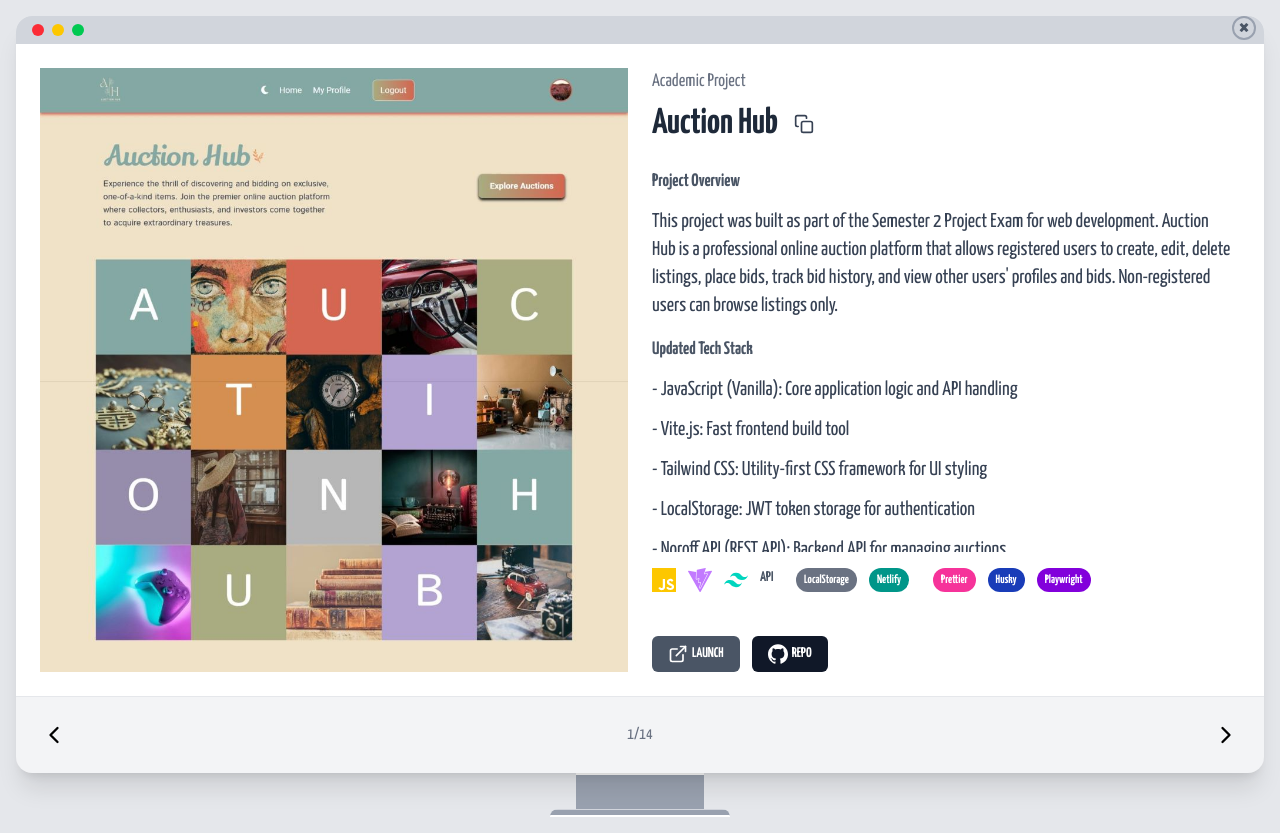
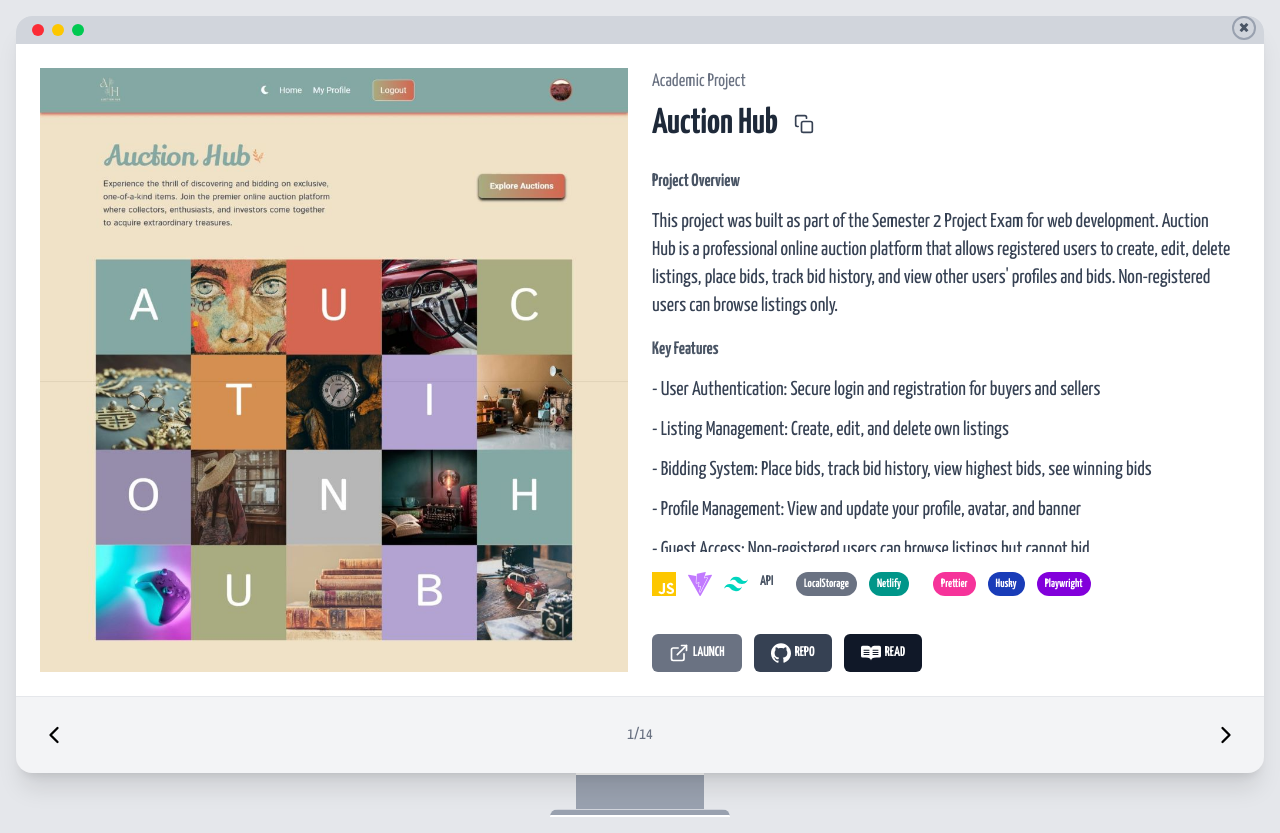
Before and after one commit to sanakhuram/portfolio-2, a Next.js app: page /projects/1 in a window 1280 px wide. Built offline with nearby package versions, Linux system fonts and the light colour scheme.

Commit message:
✨ Added README links and  button
- Added clickable README link
- Changed button color for better visibility
- Adjusted margins for consistent spacing

```diff
--- a/src/app/projects/[slug]/page.tsx
+++ b/src/app/projects/[slug]/page.tsx
@@ -15,6 +15,7 @@ import {
   SiNextdotjs,
   SiHtml5,
   SiJest,
+  SiReadme,
 } from 'react-icons/si';
 import { useState } from 'react';
 import toast from 'react-hot-toast';
@@ -150,7 +151,7 @@ export default function ProjectArticle({ params }: { params: Promise<{ slug: str
               </div>
 
               {/* Tech Stack */}
-              <div className="flex flex-wrap gap-3 mt-4">
+              <div className="flex flex-wrap gap-3 mt-5">
                 {project.techStack.map((tech) => (
                   <div
                     key={tech}
@@ -164,24 +165,49 @@ export default function ProjectArticle({ params }: { params: Promise<{ slug: str
 
           {/* Buttons */}
 <div className="flex flex-col sm:flex-row gap-3 mt-4">
+  {/* LAUNCH */}
   <a
     href={project.liveUrl}
     target="_blank"
     rel="noopener noreferrer"
-                className={`${bodyFont.variable} inline-flex items-center justify-center gap-1 px-4 py-2 rounded-md bg-gray-600 text-white text-sm font-semibold`}
+    className={`${bodyFont.variable} relative group inline-flex items-center justify-center gap-1 px-4 py-2 rounded-md bg-gray-500 text-white text-sm font-semibold overflow-hidden border border-transparent transition-all duration-300 group-hover:border-dotted group-hover:border-gray-800`}
   >
+    {/* Curtain */}
+    <span className="absolute inset-0 bg-white scale-x-0 group-hover:scale-x-100 origin-left transition-transform duration-300"></span>
+
+    {/* Text + Icon */}
+    <span className="relative z-10 inline-flex items-center gap-1 group-hover:text-gray-800">
       <FiExternalLink className="w-5 h-5" /> LAUNCH
+    </span>
   </a>
 
+  {/* REPO */}
   <a
     href={project.repoUrl}
     target="_blank"
     rel="noopener noreferrer"
-                className={`${bodyFont.variable} inline-flex items-center justify-center gap-1 px-4 py-2 rounded-md bg-gray-900 text-white text-sm font-semibold`}
+    className={`${bodyFont.variable} relative group inline-flex items-center justify-center gap-1 px-4 py-2 rounded-md bg-gray-700 text-white text-sm font-semibold overflow-hidden border border-transparent transition-all duration-300 group-hover:border-dotted group-hover:border-gray-800`}
   >
+    <span className="absolute inset-0 bg-white scale-x-0 group-hover:scale-x-100 origin-left transition-transform duration-300"></span>
+    <span className="relative z-10 inline-flex items-center gap-1 group-hover:text-gray-800">
       <SiGithub className="w-5 h-5" /> REPO
+    </span>
+  </a>
+
+  {/* READ */}
+  <a
+    href={project.readUrl}
+    target="_blank"
+    rel="noopener noreferrer"
+    className={`${bodyFont.variable} relative group inline-flex items-center justify-center gap-1 px-4 py-2 rounded-md bg-gray-900 text-white text-sm font-semibold overflow-hidden border border-transparent transition-all duration-300 group-hover:border-dotted group-hover:border-gray-800`}
+  >
+    <span className="absolute inset-0 bg-white scale-x-0 group-hover:scale-x-100 origin-left transition-transform duration-300"></span>
+    <span className="relative z-10 inline-flex items-center gap-1 group-hover:text-gray-800">
+      <SiReadme className="w-5 h-5" /> READ
+    </span>
   </a>
 </div>
+
           </div>
         </div>
 
--- a/src/components/HeroSection.tsx
+++ b/src/components/HeroSection.tsx
@@ -14,7 +14,7 @@ const slides = [
     title: 'Hey Im Sana',
     subtitle:
       'Frontend Developer & UX/UI Designer creating interactive, user-focused experiences and open to collaboration',
-    bg: '#adc178',
+    bg: '#77afc3',
     targetIndex: -1,
   },
   {
@@ -42,7 +42,7 @@ const slides = [
     title: 'Let Us Create',
     subtitle:
       'I’m looking forward to connecting and collaborating to bring creative ideas to life, lets just connect and create something exciting',
-    bg: '#77afc3',
+    bg: '#adc178',
     targetIndex: 5,
   },
 ];
@@ -80,7 +80,7 @@ export default function HeroSection({ onViewMore }: HeroSectionProps) {
           animate={{ opacity: 1, y: 0, scale: 1 }}
           exit={{ opacity: 0, y: -20, scale: 0.95 }}
           transition={{ duration: 0.6 }}
-          className={`${headingFont.variable} font-extrabold uppercase text-center text-white relative z-10`}
+          className={`${headingFont.variable} font-extrabold uppercase text-center text-white relative z-10 mt-15`}
           style={{
             fontSize: 'clamp(3rem, 10vw, 8rem)',
             maxWidth: 'clamp(20rem, 70vw, 60rem)',
--- a/src/utils/SectionData.ts
+++ b/src/utils/SectionData.ts
@@ -10,5 +10,5 @@ export const sections = [
   { id: 'projects', content: 'Projects', bg: '#D9D9D9' },
   { id: 'awards', content: 'Awards', bg: '#947EA6' },
   { id: 'skills', content: 'Skills', bg: '#333333' },
-  { id: 'contact', content: 'Contact Me', bg: '#77afc3' },
+  { id: 'contact', content: 'Contact Me', bg: '#adc178' },
 ];
--- a/src/utils/projectData.ts
+++ b/src/utils/projectData.ts
@@ -7,6 +7,7 @@ export type Project = {
   slug: string;
   liveUrl: string;
   repoUrl: string;
+  readUrl: string;
   detailedDescription: string; // text shown on slug page
   techStack: string[];
 };
@@ -20,11 +21,24 @@ export const projects: Project[] = [
   slug: 'auction-hub',
   liveUrl: 'https://auction-hub.netlify.app/',
   repoUrl: 'https://github.com/sanakhuram/auction-hub-SP2',
+  readUrl: 'https://github.com/sanakhuram/auction-hub-SP2/blob/main/README.md',
   detailedDescription: `
 Project Overview:
 This project was built as part of the Semester 2 Project Exam for web development. Auction Hub is a professional online auction platform that allows registered users to create, edit, delete listings, place bids, track bid history, and view other users' profiles and bids. Non-registered users can browse listings only.
 
-Updated Tech Stack:
+Key Features:
+- User Authentication: Secure login and registration for buyers and sellers
+- Listing Management: Create, edit, and delete own listings
+- Bidding System: Place bids, track bid history, view highest bids, see winning bids
+- Profile Management: View and update your profile, avatar, and banner
+- Guest Access: Non-registered users can browse listings but cannot bid
+- Dark/Light Mode: Full theme toggle support
+- Search Functionality: Search for listings with refined filtering options
+- Scrollable Content: Smooth scrolling for long lists of auctions
+- Custom Styles: Custom color classes and shadows applied throughout the UI
+- Viewing Others: Logged-in users can view other profiles and their bid history
+
+Tech Stack:
 - JavaScript (Vanilla): Core application logic and API handling
 - Vite.js: Fast frontend build tool
 - Tailwind CSS: Utility-first CSS framework for UI styling
@@ -35,18 +49,6 @@ Updated Tech Stack:
 - Prettier: Code formatter for consistent styling
 - Husky: Git hooks for pre-commit checks
 - Playwright: End-to-end testing framework
-
-Features:
-- User Authentication: Secure login and registration for buyers and sellers
-- Listing Management: Create, edit, and delete own listings
-- Bidding System: Place bids, track bid history, view highest bids, see winning bids
-- Profile Management: View and update your profile, avatar, and banner
-- Guest Access: Non-registered users can browse listings but cannot bid
-- Dark/Light Mode: Full theme toggle support
-- Search Functionality: Search for listings with refined filtering options
-- Scrollable Content: Smooth scrolling for long lists of auctions
-- Custom Styles: Custom color classes and shadows applied throughout the UI
-- Viewing Others: Logged-in users can view other profiles and their bid history
 
 How to Use the App:
 1. Sign Up/Login:
@@ -101,6 +103,7 @@ How to Use the App:
     slug: 'sociogram',
     liveUrl: 'https://sociogram-app.netlify.app/',
     repoUrl: 'https://github.com/sanakhuram/css-frameworks',
+    readUrl: 'https://github.com/sanakhuram/css-frameworks/blob/main/README.md',
     detailedDescription: `
 Project Overview:
 This project is part of the CSS Frameworks Assignment, where Tailwind CSS was integrated into an existing JavaScript 2 Course Assignment (JS2CA). Sociogram is a client-side social media app allowing users to interact and manage content dynamically.
@@ -162,6 +165,7 @@ How to Use the App:
     slug: 'vibe-cart',
     liveUrl: 'https://jsfw-sanakhuram.vercel.app/',
     repoUrl: 'https://github.com/sanakhuram/jsfw-sanakhuram',
+    readUrl: 'https://github.com/sanakhuram/jsfw-sanakhuram/blob/master/README.md',
     detailedDescription: `
 Vibe Cart is a modern, fully functional e-commerce platform built with Next.js, React, TypeScript, and TailwindCSS. Users can browse products, add to favorites, manage cart items, and checkout efficiently. The platform includes a responsive layout, animations via Framer Motion, a contact form, and a Terms & Conditions page.
 
@@ -215,6 +219,7 @@ Additional Notes:
     slug: 'holidaze',
     liveUrl: 'https://holidaze-green.vercel.app/',
     repoUrl: 'https://github.com/sanakhuram/holidaze',
+    readUrl : 'https://github.com/sanakhuram/holidaze/blob/master/README.md',
     detailedDescription: `
 Holidaze is a full-featured accommodation booking platform built with Next.js, React, and TailwindCSS. Users can search venues, view details, book accommodations, and manage their reservations efficiently.
 
@@ -237,7 +242,8 @@ Key Features:
     techStack: ['JavaScript', 'API', 'HTML', 'CSS'],
 
     liveUrl: 'https://color-muse-blog-project-exam-1.netlify.app/',
-    repoUrl: 'https://github.com/your-username/color-muse-blog',
+    repoUrl: 'https://github.com/sanakhuram/FED-PE1-SanaKhuram-color-muse-blog-',
+    readUrl: 'https://github.com/sanakhuram/FED-PE1-SanaKhuram-color-muse-blog-/blob/main/README.md',
     detailedDescription: `
 Color Muse Blog is a responsive blogging platform that allows users to create, read, update, and delete blog posts. The application features a carousel to showcase featured posts and provides a user-friendly interface for managing content.
 
@@ -261,6 +267,7 @@ Key Features:
     techStack: ['CSS', 'HTML', 'JavaScript', 'API'],
     liveUrl: 'https://sanakhuram.github.io/follow-the-steps/',
     repoUrl: 'https://github.com/sanakhuram/follow-the-steps',
+    readUrl: 'https://github.com/sanakhuram/follow-the-steps/blob/main/README.md',
     detailedDescription: `
 Follow the Steps is a hiking and trails discovery website focused on the Trondheim area. It features interactive maps and detailed trail information using OpenStreetMap API. Winner of Noroff’s Golden Egg Award 2025 ,.
 
@@ -284,6 +291,7 @@ Key Features:
     techStack: ['React', 'NextJS', 'TypeScript', 'API', 'Tailwind'],
     liveUrl: 'https://coffee-cafe-app.vercel.app',
     repoUrl: 'https://github.com/sanakhuram/coffee-cafe-app',
+    readUrl: 'https://github.com/sanakhuram/coffee-cafe-app/blob/master/README.md',
     detailedDescription: `
 Brew & Bloom is a modern coffee shop web application that allows users to browse the menu, place orders, and manage their profiles. The app features a custom-built API for handling menu items, orders, and user interactions.
 
@@ -306,6 +314,7 @@ Key Features:
     techStack: ['API', 'React', 'TypeScript', 'NextJS', 'Tailwind'],
     liveUrl: 'https://crypto-dashboard-nine-gilt.vercel.app',
     repoUrl: 'https://github.com/sanakhuram/crypto-dashboard',
+    readUrl: 'https://github.com/sanakhuram/crypto-dashboard/blob/master/README.md',
     detailedDescription: `
 Crypto Dashboard is a real-time cryptocurrency dashboard that provides users with up-to-date information on various cryptocurrencies. The app utilizes the CoinGecko API to fetch data and is built with React, TypeScript, and TailwindCSS.
 
@@ -327,6 +336,7 @@ Key Features:
   techStack: ['HTML', 'CSS', 'JavaScript', 'EmailJS'],
   liveUrl: 'https://hopeandhealthwelfareassociation.com/',
   repoUrl: 'https://github.com/sanakhuram/hope-health-welfare-associations',
+  readUrl: 'https://github.com/sanakhuram/hope-health-welfare-associations/blob/main/README.md',
   detailedDescription: `
 Hope & Health Welfare Association is a non-profit organization dedicated to improving community health, education, and social welfare in Okara, Pakistan, with a special focus on empowering underprivileged girls. This website was designed from Figma to code, including custom logo and branding, responsive layout, and integration with donation and shop features.
 
@@ -374,6 +384,7 @@ Key Features:
   techStack: ['API', 'HTML', 'JavaScript', 'Tailwind'],
   liveUrl: 'https://sanakhuram.github.io/Food-Blog/',
   repoUrl: 'https://github.com/sanakhuram/Food-Blog',
+  readUrl: 'https://github.com/sanakhuram/Food-Blog/blob/main/README.md',
   detailedDescription: `
 Food Blog is a responsive website where users can search for recipes using the Spoonacular API. The search functionality displays up to 10 recipes at a time.
 
@@ -407,6 +418,7 @@ Key Features:
   techStack: ['JavaScript', 'API', 'HTML', 'CSS', 'FIGMA'],
   liveUrl: 'https://sanakhuram.github.io/squareEyes-js/',
   repoUrl: 'https://github.com/sanakhuram/squareEyes-js',
+  readUrl: 'https://github.com/sanakhuram/squareEyes-js/blob/main/READme.md',
   detailedDescription: `
 Square Eyes is a responsive e-commerce website designed for movie enthusiasts. The project was built from Figma to code, featuring CSS gradients, shadows, and modern interactive UI elements using HTML, CSS, and JavaScript. It integrates with the Noroff API to display a wide selection of movies across various genres.
 
@@ -447,6 +459,7 @@ Key Features:
     techStack: ['HTML', 'CSS'],
     liveUrl: 'https://sanakhuram.github.io/semester-project-sana-khuram/',
     repoUrl: 'https://github.com/sanakhuram/semester-project-sana-khuram',
+    readUrl: 'https://github.com/sanakhuram/semester-project-sana-khuram/blob/main/README.md',
     detailedDescription: `
 Community Science Museum is an educational website designed for primary and middle school children (ages 7–15) and their families. The site provides interactive exhibits, educational resources, and fun activities to engage young minds in the wonders of science.
 
@@ -468,6 +481,7 @@ Key Features:
     techStack: ['JavaScript', 'API', 'HTML', 'CSS'],
     liveUrl: 'https://sanakhuram.github.io/Rainy-Days/',
     repoUrl: 'https://github.com/sanakhuram/rainy-days',
+    readUrl: 'https://github.com/sanakhuram/Rainy-Days/blob/main/README.md',
     detailedDescription: `
 Rainy Days is a fully responsive e-commerce website focused on jackets and outerwear. The platform integrates with a product API to display a wide range of items, allowing users to browse, filter, and purchase jackets with ease.
 
@@ -492,6 +506,7 @@ Key Features:
   techStack: ['JavaScript', 'API', 'HTML', 'CSS'],
   liveUrl: 'https://sanakhuram.github.io/BilblioTint/',
   repoUrl: 'https://github.com/sanakhuram/BilblioTint',
+  readUrl: 'https://github.com/sanakhuram/BilblioTint/blob/main/README.md',
   detailedDescription: `
 BiblioTint is a responsive web application that allows users to search for books, explore new authors, and view detailed information for each book using the Google Books API.
 
```
Lines whose indentation alone changed are shown as unchanged.
